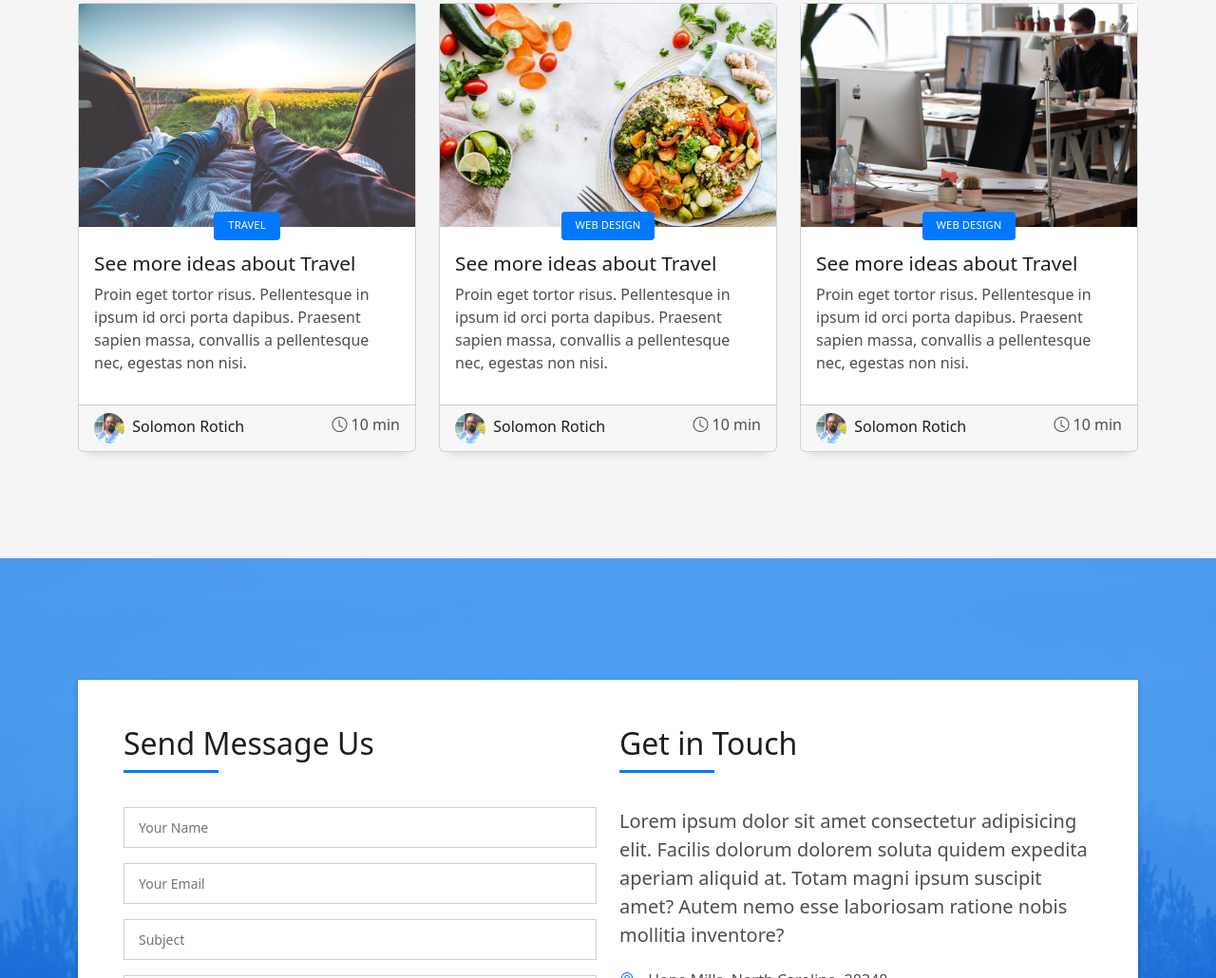
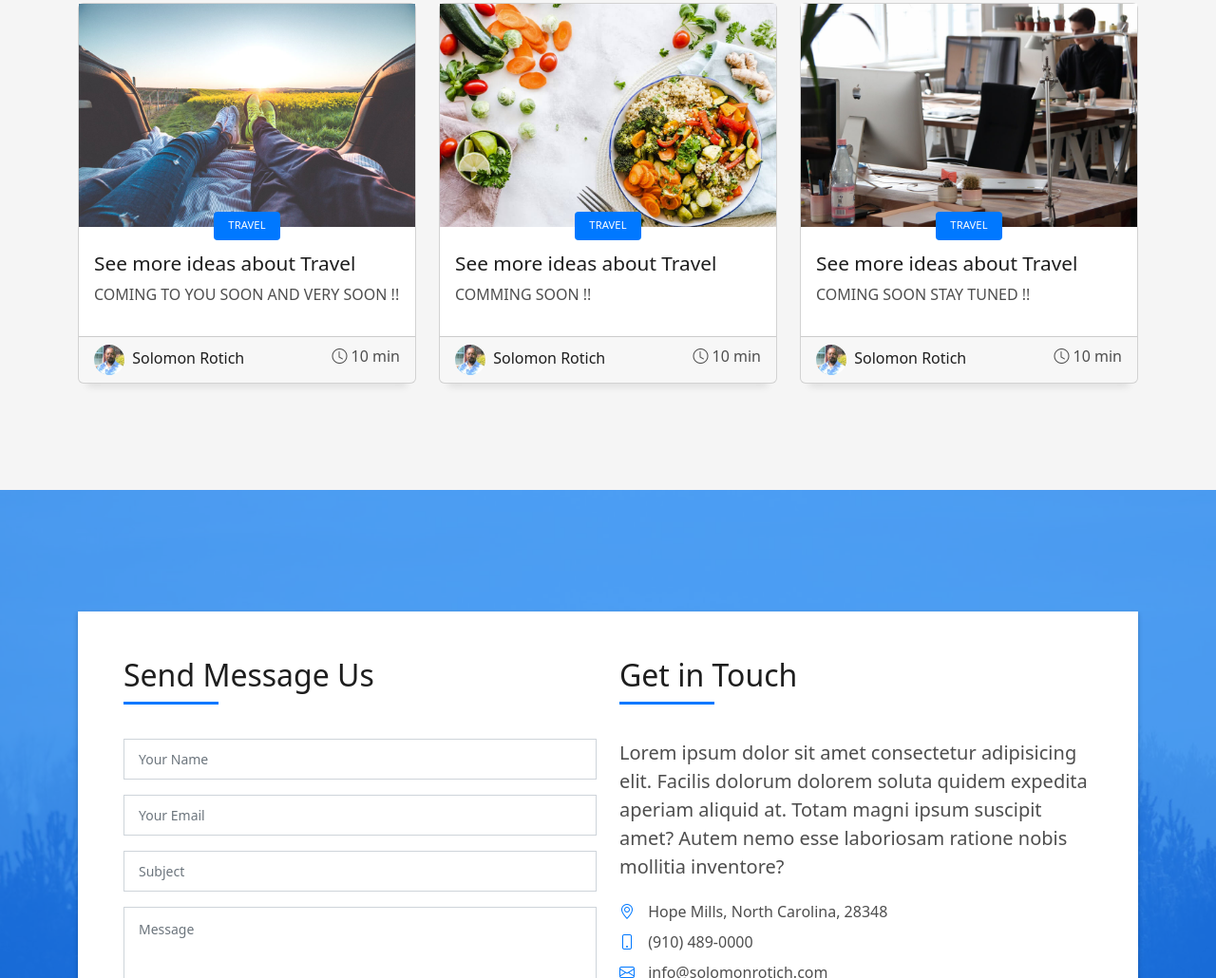
Before and after one commit to Srotich1/solomon-portfolio, a plain HTML site: page index.html in a window 1280 px wide. Shown: the part 5185-6215 px from the top of the page at 95% size. Drawn offline with Linux system fonts and the light colour scheme.

Commit message:
blog update

```diff
--- a/index.html
+++ b/index.html
@@ -617,9 +617,7 @@
                 </div>
                 <h3 class="card-title"><a href="blog-single.html">See more ideas about Travel</a></h3>
                 <p class="card-description">
-                  Proin eget tortor risus. Pellentesque in ipsum id orci porta dapibus. Praesent sapien massa, convallis
-                  a pellentesque nec,
-                  egestas non nisi.
+                  COMING TO YOU SOON AND VERY SOON !!
                 </p>
               </div>
               <div class="card-footer">
@@ -643,14 +641,13 @@
               <div class="card-body">
                 <div class="card-category-box">
                   <div class="card-category">
-                    <h6 class="category">Web Design</h6>
+                    <h6 class="category">Travel</h6>
                   </div>
                 </div>
                 <h3 class="card-title"><a href="blog-single.html">See more ideas about Travel</a></h3>
                 <p class="card-description">
-                  Proin eget tortor risus. Pellentesque in ipsum id orci porta dapibus. Praesent sapien massa, convallis
-                  a pellentesque nec,
-                  egestas non nisi.
+                  COMMING SOON !!
+
                 </p>
               </div>
               <div class="card-footer">
@@ -674,14 +671,13 @@
               <div class="card-body">
                 <div class="card-category-box">
                   <div class="card-category">
-                    <h6 class="category">Web Design</h6>
+                    <h6 class="category">Travel</h6>
                   </div>
                 </div>
                 <h3 class="card-title"><a href="blog-single.html">See more ideas about Travel</a></h3>
                 <p class="card-description">
-                  Proin eget tortor risus. Pellentesque in ipsum id orci porta dapibus. Praesent sapien massa, convallis
-                  a pellentesque nec,
-                  egestas non nisi.
+                  COMING SOON STAY TUNED !!
+
                 </p>
               </div>
               <div class="card-footer">
```
